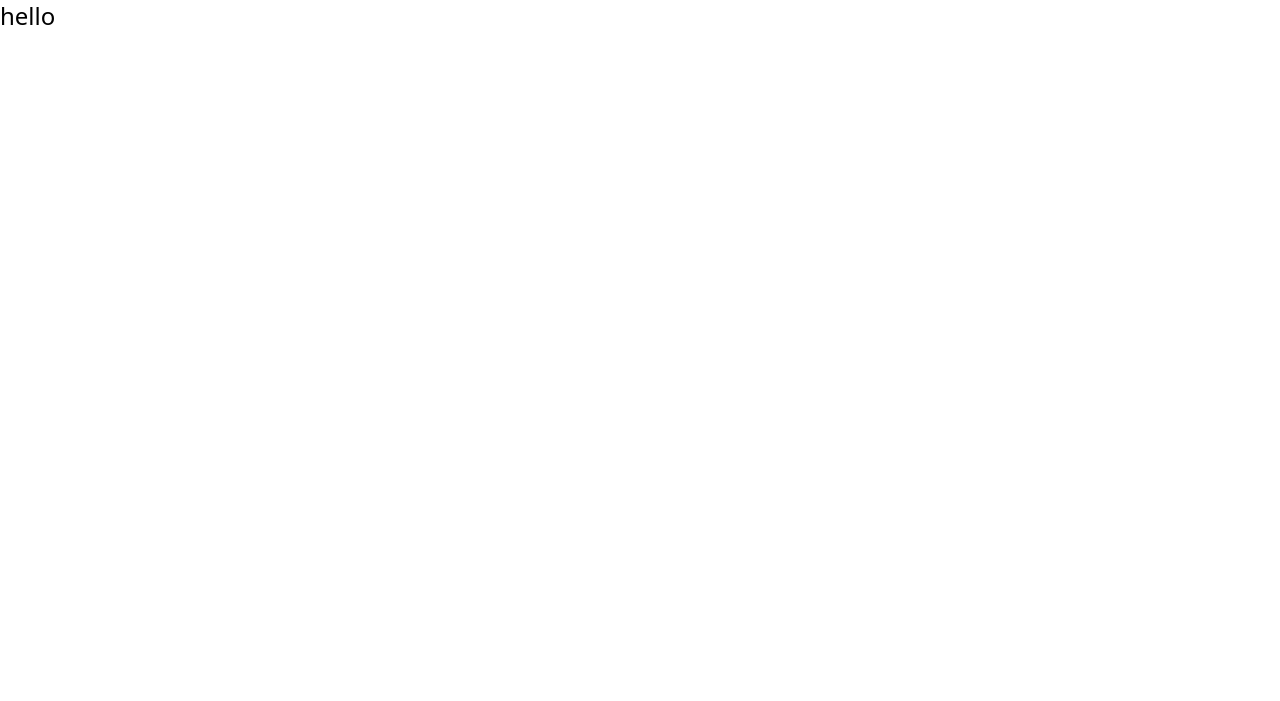
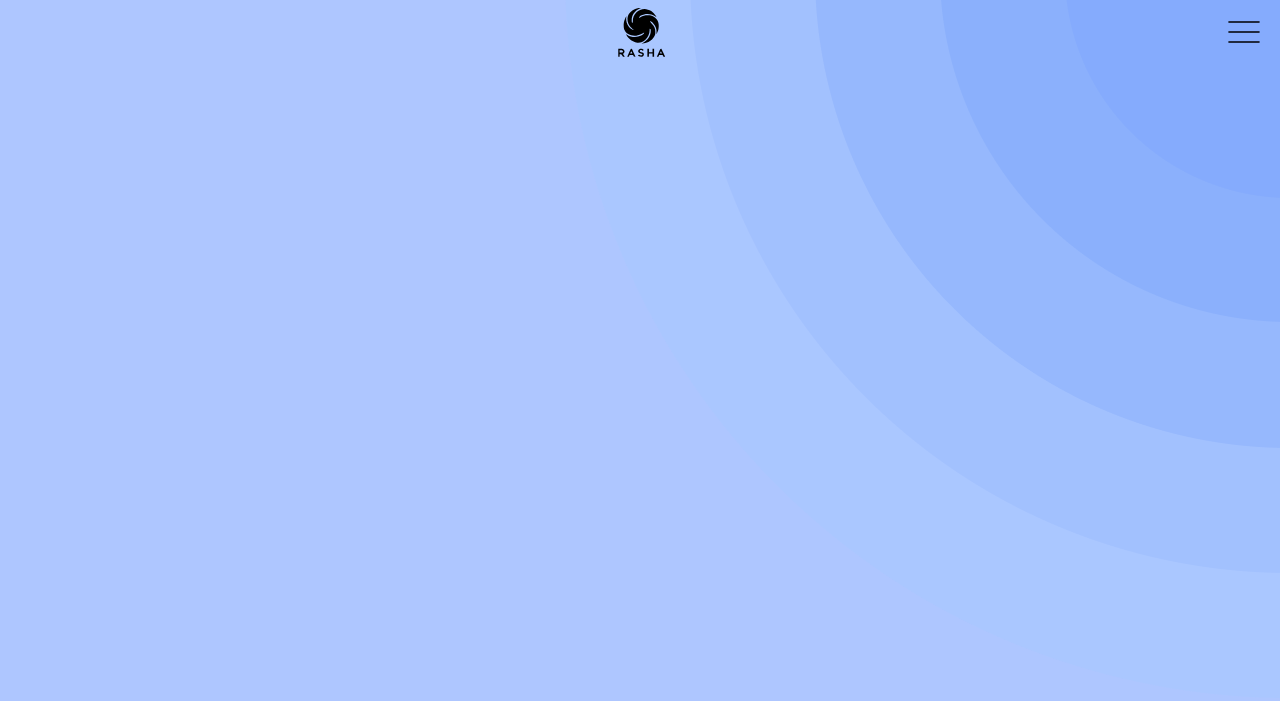
Before and after one commit to hossein-rg/pm_g1, a website: page src/index.html in a window 1280 px wide. Drawn offline with Linux system fonts and the light colour scheme.

Commit message:
add logos and initail html

```diff
--- a/src/index.html
+++ b/src/index.html
@@ -9,7 +9,13 @@
 </head>
 
 <body>
-    <h1 class="text-2xl">hello</h1>
+    <div class="h-screen bg-head-custom">
+        <img class="absolute top-0 right-0" src="../assets/images/headbg.png" alt="">
+        <div class="flex flex-row-reverse px-4 py-3">
+            <img class="w-10 z-0" src="../assets/images/burgermenu.svg" alt="burger">
+            <img class="custom-top-10 w-28 absolute left-1/2 center-cx " src="../assets/images/mainlogo.svg" alt="">
+        </div>
+    </div>
 </body>
 
 </html>
--- a/src/style.css
+++ b/src/style.css
@@ -1,3 +1,19 @@
 @tailwind base;
 @tailwind components;
 @tailwind utilities;
+
+.center-cy {
+    transform: translateY(-50%);
+}
+
+.center-cx {
+    transform: translateX(-50%);
+}
+
+.bg-head-custom {
+    background-color: #AEC6FF;
+}
+
+.custom-top-10 {
+    top: -20px;
+}
```
Also changed, not shown: assets/images/bgaboutus.png (renamed from assets/images/Group 9.png), assets/images/bgarticles.png (renamed from assets/images/Frame.png), assets/images/bgcallus.png (renamed from assets/images/OBJECTS.png), assets/images/burgermenu.svg (added), assets/images/headbg.png (renamed from assets/images/Group 7.png), assets/images/linear1.png (renamed from assets/images/Group 6.png), assets/images/linearbg.png (renamed from assets/images/Group 10726.png), assets/images/mainlogo.svg (added), src/output.css.
